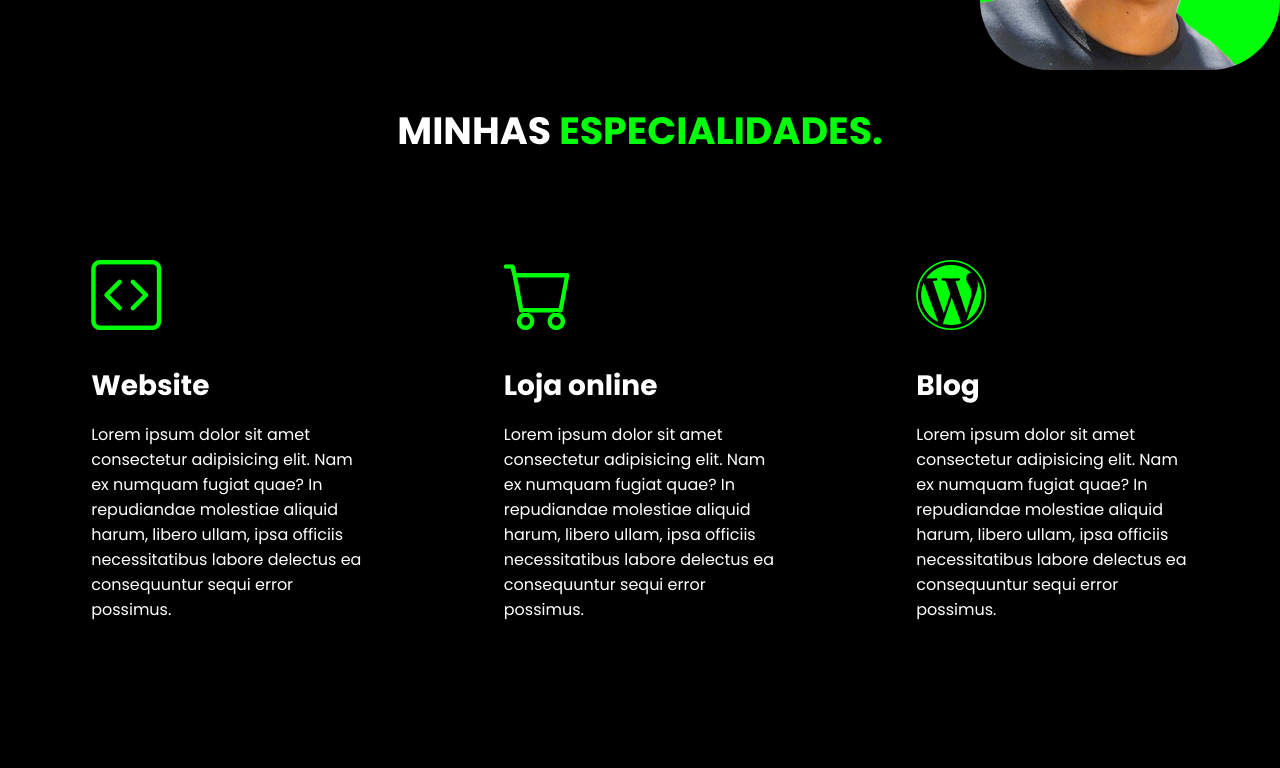
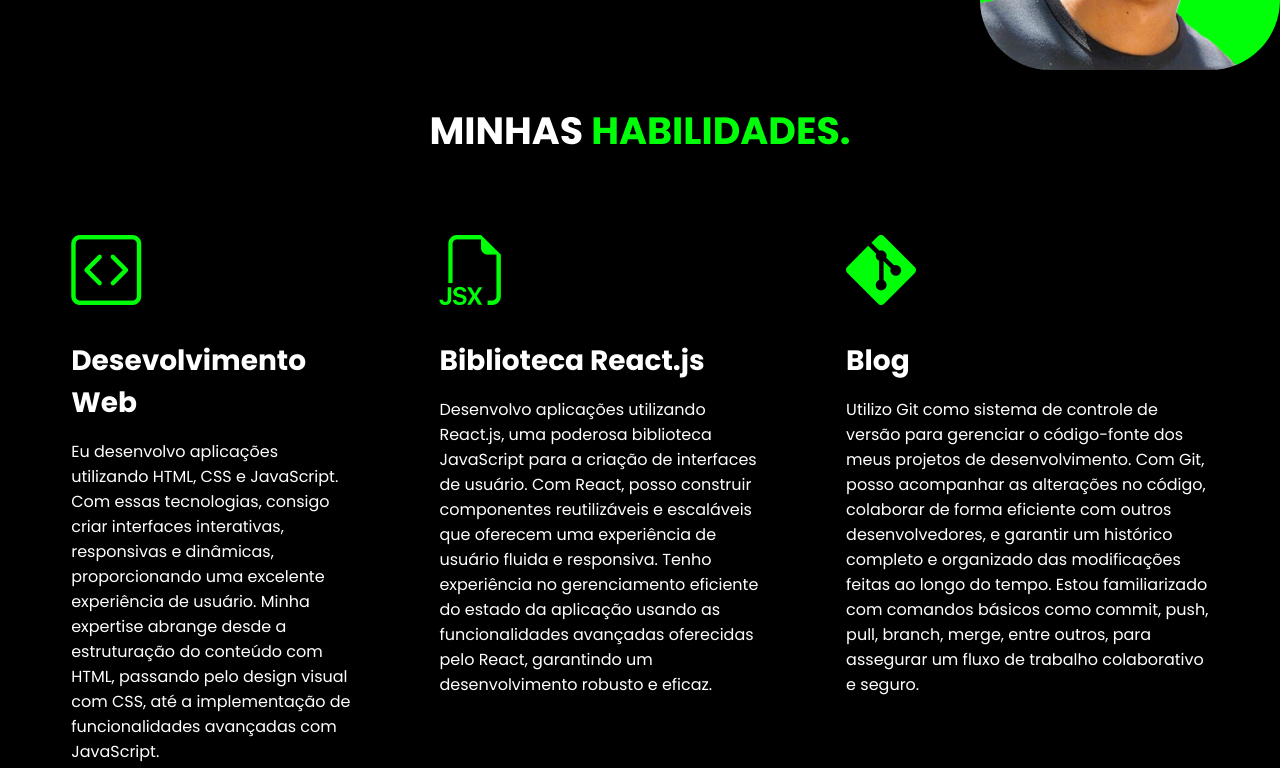
Before and after one commit to kleidson96/proj-repositorio, a plain HTML site: page index.html in a window 1280 px wide. Shown: the part 412-1180 px from the top of the page. Drawn offline with nearby package versions, Linux system fonts and the light colour scheme.

Commit message:
texto
css

```diff
--- a/index.html
+++ b/index.html
@@ -65,30 +65,40 @@
 
         <section class="especialidades" id="especialidade">
             <div class="interface">
-                <h2 class="titulo">MINHAS <span>ESPECIALIDADES.</span></h2>
+                <h2 class="titulo">MINHAS <span>HABILIDADES.</span></h2>
                 <div class="flex">
                     <div class="especialidades-box">
                         <i class="bi bi-code-square"></i>
-                        <h3>Website</h3>
-                        <p>Lorem ipsum dolor sit amet consectetur adipisicing elit. Nam ex numquam fugiat quae? In
-                            repudiandae molestiae aliquid harum, libero ullam, ipsa officiis necessitatibus labore
-                            delectus ea consequuntur sequi error possimus.</p>
+                        <h3> Desevolvimento Web</h3>
+                        <p>Eu desenvolvo aplicações utilizando HTML, CSS e JavaScript. Com essas tecnologias, consigo
+                            criar interfaces interativas, responsivas e dinâmicas, proporcionando uma excelente
+                            experiência de usuário. Minha expertise abrange desde a estruturação do conteúdo com HTML,
+                            passando pelo design visual com CSS, até a implementação de funcionalidades avançadas com
+                            JavaScript.
+                        </p>
 
                     </div><!--especialidades-box-->
                     <div class="especialidades-box">
-                        <i class="bi bi-cart"></i>
-                        <h3>Loja online</h3>
-                        <p>Lorem ipsum dolor sit amet consectetur adipisicing elit. Nam ex numquam fugiat quae? In
-                            repudiandae molestiae aliquid harum, libero ullam, ipsa officiis necessitatibus labore
-                            delectus ea consequuntur sequi error possimus.</p>
+                        <i class="bi bi-filetype-jsx"></i>
+                        <h3>Biblioteca React.js</h3>
+                        <p>Desenvolvo aplicações utilizando React.js, uma poderosa biblioteca JavaScript para a criação
+                            de interfaces de usuário. Com React, posso construir componentes reutilizáveis e escaláveis
+                            que oferecem uma experiência de usuário fluida e responsiva. Tenho experiência no
+                            gerenciamento eficiente do estado da aplicação usando as funcionalidades avançadas
+                            oferecidas pelo React, garantindo um desenvolvimento robusto e eficaz.
+                        </p>
 
                     </div><!--especialidades-box-->
                     <div class="especialidades-box">
-                        <i class="bi bi-wordpress"></i>
+                        <i class="bi bi-git"></i>
                         <h3>Blog</h3>
-                        <p>Lorem ipsum dolor sit amet consectetur adipisicing elit. Nam ex numquam fugiat quae? In
-                            repudiandae molestiae aliquid harum, libero ullam, ipsa officiis necessitatibus labore
-                            delectus ea consequuntur sequi error possimus.</p>
+                        <p>Utilizo Git como sistema de controle de versão para gerenciar o código-fonte dos meus
+                            projetos de desenvolvimento. Com Git, posso acompanhar as alterações no código, colaborar de
+                            forma eficiente com outros desenvolvedores, e garantir um histórico completo e organizado
+                            das modificações feitas ao longo do tempo. Estou familiarizado com comandos básicos como
+                            commit, push, pull, branch, merge, entre outros, para assegurar um fluxo de trabalho
+                            colaborativo e seguro.
+                        </p>
 
                     </div><!--especialidades-box-->
 
@@ -116,11 +126,13 @@
                         <p>Quero contribuir com projetos desafiadores que possam impactar positivamente o mundo através
                             da tecnologia. Acredito que a tecnologia é uma ferramenta poderosa para transformar o mundo,
                             e estou entusiasmado para fazer parte dessa transformação. Se desejar entrar em contato
-                            comigo</p>
+                            comigo!</p>
                         <div class="btn-social">
-                            <a href="https://www.instagram.com/kleidson96"><button><i class="bi bi-instagram"></i></button></a>
+                            <a href="https://www.instagram.com/kleidson96"><button><i
+                                        class="bi bi-instagram"></i></button></a>
                             <a href="https://github.com/kleidson96"><button><i class="bi bi-github"></i></button></a>
-                            <a href="https://www.linkedin.com/in/kleidsonjsantos/"><button><i class="bi bi-linkedin"></i></button></a>
+                            <a href="https://www.linkedin.com/in/kleidsonjsantos/"><button><i
+                                        class="bi bi-linkedin"></i></button></a>
                         </div>
 
                     </div><!--txt-sobre-->
@@ -169,9 +181,11 @@
                         <!-- <img src="imagens/logo.png" alt=""> -->
                     </div>logo-footer
                     <div class="btn-social">
-                        <a href="https://www.instagram.com/kleidson96"><button><i class="bi bi-instagram"></i></button></a>
+                        <a href="https://www.instagram.com/kleidson96"><button><i
+                                    class="bi bi-instagram"></i></button></a>
                         <a href="https://github.com/kleidson96"><button><i class="bi bi-github"></i></button></a>
-                        <a href="https://www.linkedin.com/in/kleidsonjsantos/"><button><i class="bi bi-linkedin"></i></button></a>
+                        <a href="https://www.linkedin.com/in/kleidsonjsantos/"><button><i
+                                    class="bi bi-linkedin"></i></button></a>
                     </div><!--btn-social-->
                 </div><!--flex-->
 
--- a/style.css
+++ b/style.css
@@ -141,14 +141,14 @@ section.especialidades {
 }
 
 section.especialidades .flex {
-    gap: 60px;
+    gap: 40px;
 }
 
 .especialidades .especialidades-box {
     color: #fff;
-    padding: 40px;
+    padding: 20px;
     border-radius: 20px;
-    margin-top: 45px;
+    margin-top: 40px;
     transition: .2s;
     cursor: pointer;
 }
@@ -169,6 +169,7 @@ section.especialidades .flex {
     margin: 15px 0;
 
 }
+
 
 /* ESTILO DO SOBRE */
 section.sobre {
```
